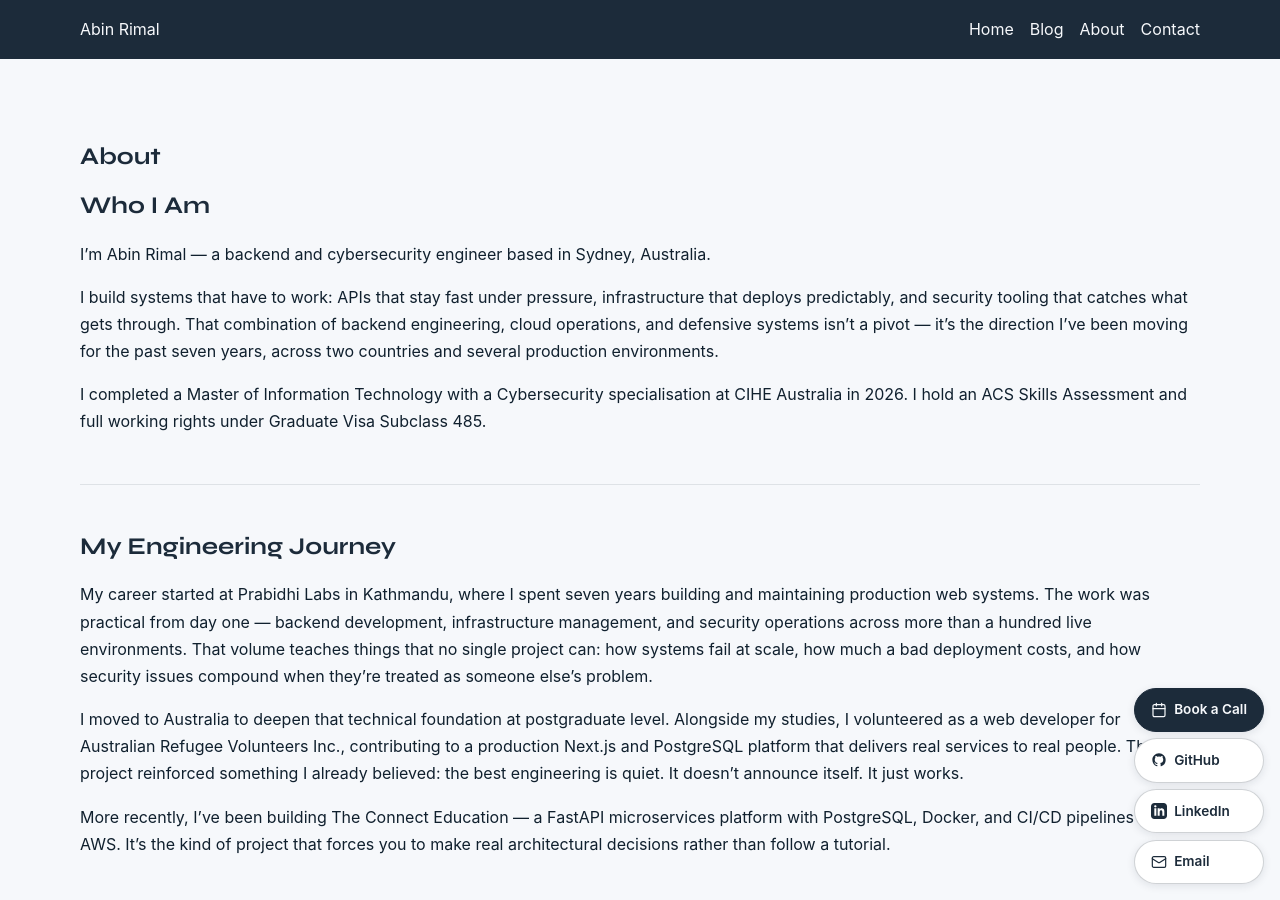
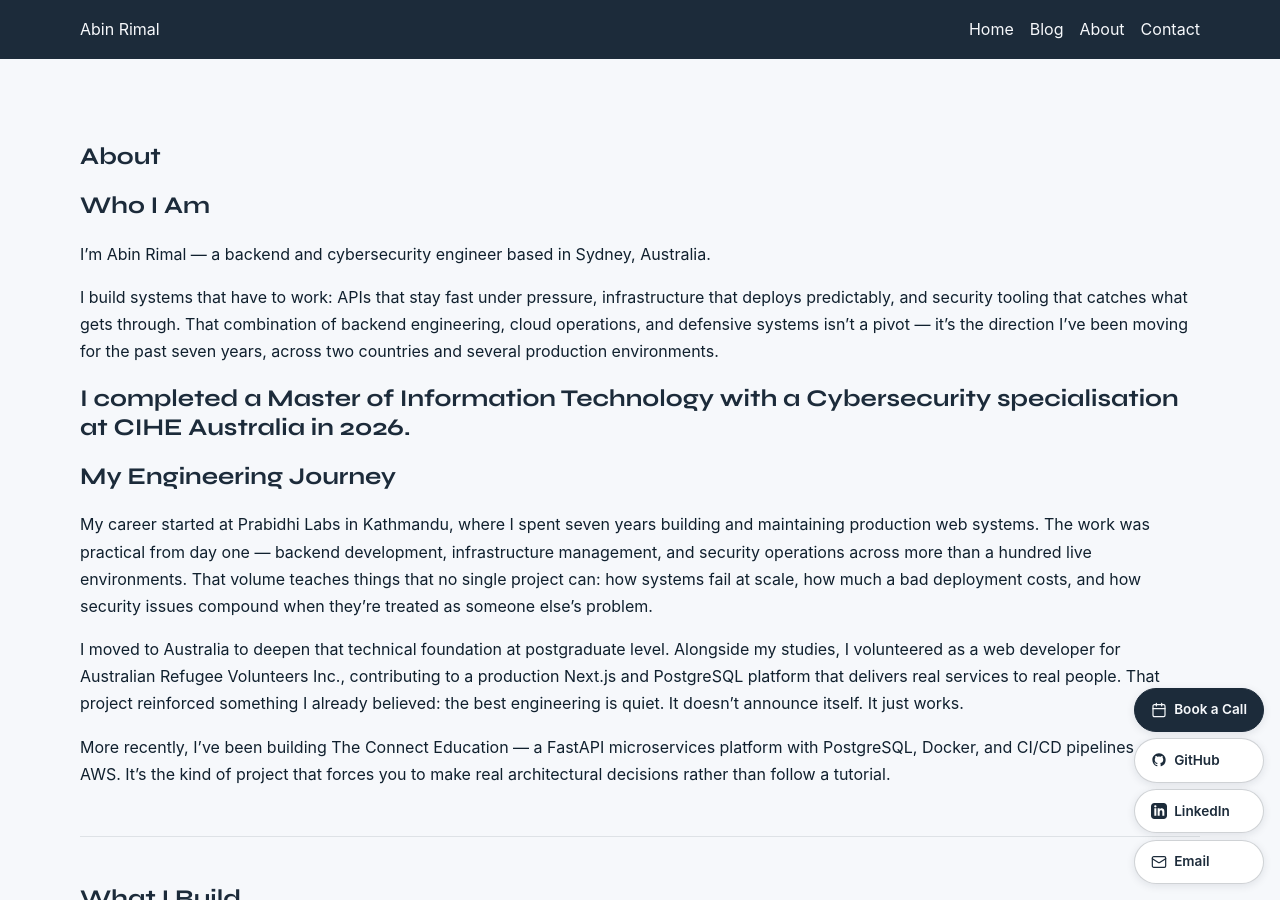
Before and after one commit to abinrimal/abinrimal.github.io, a Jekyll site: the page built from about.md, in a window 1280 px wide and 900 px high. Built offline with Jekyll 4.4.1, drawn with Linux system fonts in a browser that asks for light colours.

Commit message:
Update about.md to remove visa status details
Removed redundant information about visa status.

```diff
--- a/about.md
+++ b/about.md
@@ -10,8 +10,7 @@ I'm Abin Rimal — a backend and cybersecurity engineer based in Sydney, Austral
 
 I build systems that have to work: APIs that stay fast under pressure, infrastructure that deploys predictably, and security tooling that catches what gets through. That combination of backend engineering, cloud operations, and defensive systems isn't a pivot — it's the direction I've been moving for the past seven years, across two countries and several production environments.
 
-I completed a Master of Information Technology with a Cybersecurity specialisation at CIHE Australia in 2026. I hold an ACS Skills Assessment and full working rights under Graduate Visa Subclass 485.
-
+I completed a Master of Information Technology with a Cybersecurity specialisation at CIHE Australia in 2026.
 ---
 
 ## My Engineering Journey
```
